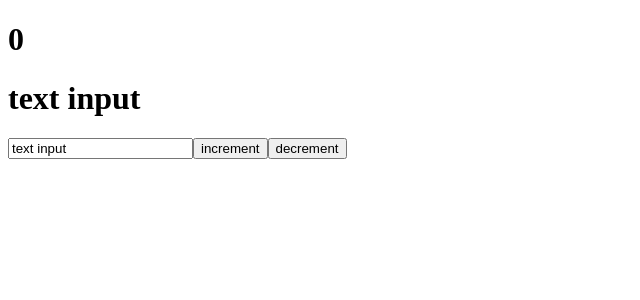
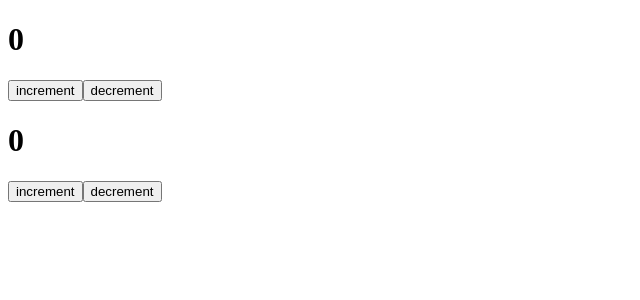
Before and after one commit to Vlad-doc/fundamental_react, a React (Create React App) app: page / in a window 1280 px wide. Shown: the top 300 px of the page, without its empty margins (0-640 px from the left). Built offline with nearby package versions, Linux system fonts and the light colour scheme.

Commit message:
class component

```diff
--- a/src/App.js
+++ b/src/App.js
@@ -1,25 +1,14 @@
 import React, { useState } from "react"
+import ClassCounter from "./components/class-counter"
+import { Counter } from "./components/counter"
 
 function App() {
-  const [likes, setLikes] = useState(0)
   const [value, setValue] = useState("text input")
-  const increment = () => {
-    setLikes(likes + 1)
-  }
-  const decrement = () => {
-    setLikes(likes - 1)
-  }
+
   return (
     <div>
-      <h1>{likes}</h1>
-      <h1>{value}</h1>
-      <input
-        type="text"
-        value={value}
-        onChange={(event) => setValue(event.target.value)}
-      />
-      <button onClick={increment}>increment</button>
-      <button onClick={decrement}>decrement</button>
+      <Counter />
+      <ClassCounter />
     </div>
   )
 }
--- /dev/null
+++ b/src/components/class-counter.js
@@ -0,0 +1,24 @@
+import React, { Component } from "react"
+
+export class ClassCounter extends Component {
+  state = {
+    count: 0,
+  }
+  increment = () => {
+    this.setState({ count: this.state.count + 1 })
+  }
+  decrement = () => {
+    this.setState({ count: this.state.count - 1 })
+  }
+  render() {
+    return (
+      <div>
+        <h1>{this.state.count}</h1>
+        <button onClick={this.increment}>increment</button>
+        <button onClick={this.decrement}>decrement</button>
+      </div>
+    )
+  }
+}
+
+export default ClassCounter
--- /dev/null
+++ b/src/components/counter.js
@@ -0,0 +1,18 @@
+import React, { useState } from "react"
+
+export const Counter = () => {
+  const [count, setCount] = useState(0)
+  const increment = () => {
+    setCount(count + 1)
+  }
+  const decrement = () => {
+    setCount(count - 1)
+  }
+  return (
+    <div>
+      <h1>{count}</h1>
+      <button onClick={increment}>increment</button>
+      <button onClick={decrement}>decrement</button>
+    </div>
+  )
+}
```
